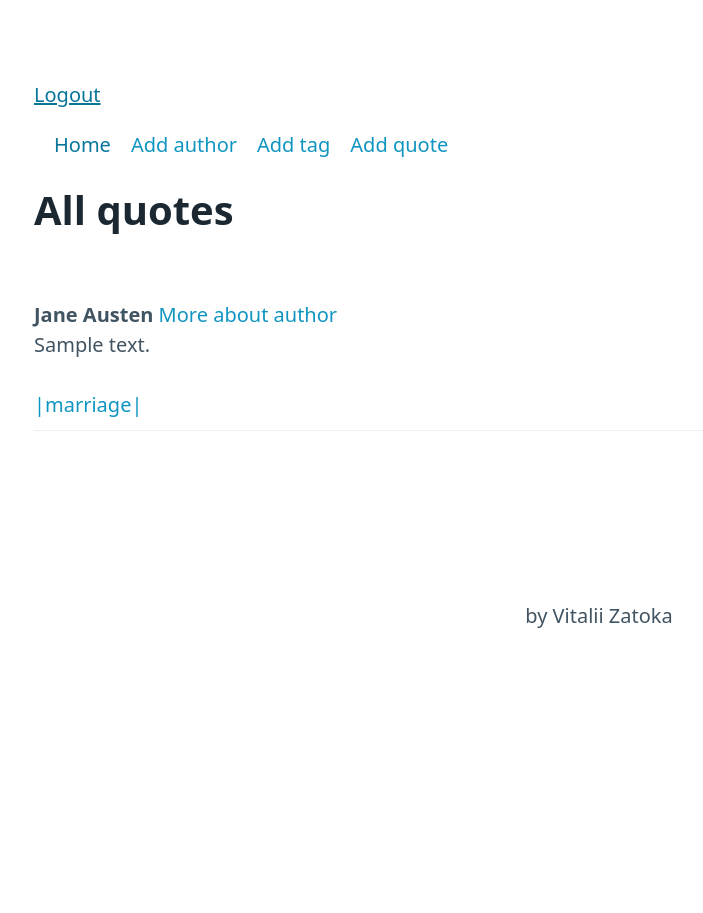
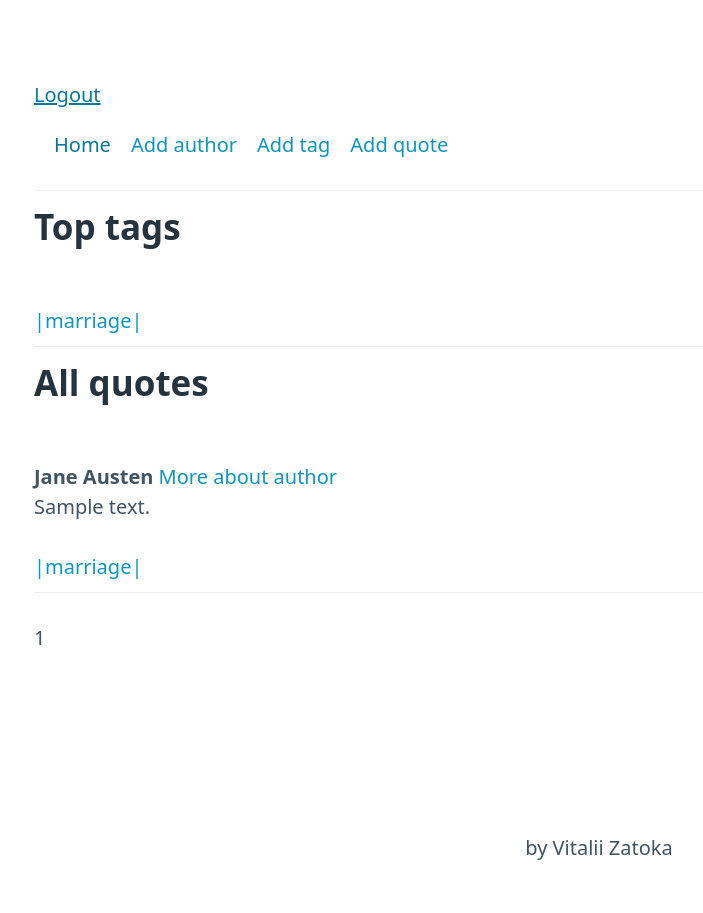
Before and after one commit to ZatokaV/hw_2_13_2, a Django app: page / in a window 1280 px wide. Shown: the top 913 px of the page, without its empty margins (41-744 px from the left). Before the commit the page ends 628 px from the top, so only its background shows below. Run offline with Django 4.2, Linux system fonts and the light colour scheme; a user stored in the database is signed in; data comes from the database, SQL or seed files in the repository; tables that the repository leaves empty hold one stand-in row (values such as "Sample post"); parts of the project's set-up code (start-up, migrations or seed data) failed here and were passed over.

Commit message:
Final commit

```diff
--- a/quotes/quotesapp/templates/quotesapp/index.html
+++ b/quotes/quotesapp/templates/quotesapp/index.html
@@ -1,13 +1,18 @@
 {% extends "quotesapp/base.html" %}
-
-<!--{% load poll_extras %}-->
 
 {% block content %}
 
+<hr>
+<h2>Top tags</h2>
 
-<h1>All quotes</h1>
+{% for el in most_popular_tag %}
+<a href="tag/{{ el }}" class="btn btn-primary">|{{ el }}|</a>
+{% endfor %}
+<hr>
 
-{% for el in quotes %}
+<h2>All quotes</h2>
+
+{% for el in page_obj %}
 
 <div class="card" ,>
     <div class="card-body">
@@ -22,5 +27,18 @@
 </div>
 {% endfor %}
 
+<nav>
+    <ul>
+        {% for p in page_obj.paginator.page_range %}
+        {% if page_obj.number == p %}
+        <li class="page-num page-num-selected">{{ p }}</li>
+        {% else %}
+        <li class="page-num">
+            <a href="?page={{ p }}">{{ p }}</a>
+        </li>
+        {% endif %}
+        {% endfor %}
+    </ul>
+</nav>
 
 {% endblock %}
--- a/quotes/quotesapp/templates/quotesapp/tag.html
+++ b/quotes/quotesapp/templates/quotesapp/tag.html
@@ -11,7 +11,7 @@
 <div class="card" ,>
     <div class="card-body">
         <strong class="author-name">{{ quote.show_quote_author }}</strong>
-        <a href="/author/{{ el.show_quote_author_replace }}" class="btn btn-primary">More about author</a>
+        <a href="/author/{{ quote.show_quote_author }}" class="btn btn-primary">More about author</a>
         <p class="card-text">{{ quote.show_quote_text }}</p>
         {% for tag in quote.show_quote_tags %}
         <a href="/tag/{{ tag }}" class="btn btn-primary">|{{ tag }}|</a>
@@ -23,4 +23,5 @@
 {% endfor %}
 
 
+
 {% endblock %}
--- a/quotes/quotesapp/views.py
+++ b/quotes/quotesapp/views.py
@@ -1,3 +1,5 @@
+from collections import Counter
+
 from django.contrib.auth.decorators import login_required
 from django.core.paginator import Paginator
 from django.shortcuts import render, redirect, get_object_or_404
@@ -6,16 +8,23 @@ from .forms import TagForm, AuthorForm, QuoteForm
 from .models import Tag, Author, Quote
 
 
-# Create your views here.
-
-def change_name(name):
-    return name.replace(" ", "-")
-
-
 def main(request):
     quotes = Quote.objects.all()
-
-    return render(request, "quotesapp/index.html", context={"quotes": quotes})
+    # populars tags ----------------------->
+    all_tags = []
+    most_popular_tag = []
+    for el in quotes:
+        for tag in el.show_quote_tags():
+            all_tags.append(tag)
+    top_tags = Counter(all_tags).most_common(10)
+    for top in top_tags:
+        most_popular_tag.append(top[0])
+    # paginator --------------------------->
+    paginator = Paginator(quotes, 10)
+    page_number = request.GET.get('page')
+    page_obj = paginator.get_page(page_number)
+    return render(request, "quotesapp/index.html",
+                  context={"quotes": quotes, "most_popular_tag": most_popular_tag, 'page_obj': page_obj})
 
 
 @login_required
```
Also changed, not shown: quotes/quotesapp/templatetags/poll_extras.py (deleted, +0 -19 lines), quotes/quotesapp/templatetags/__init__.py (deleted).
